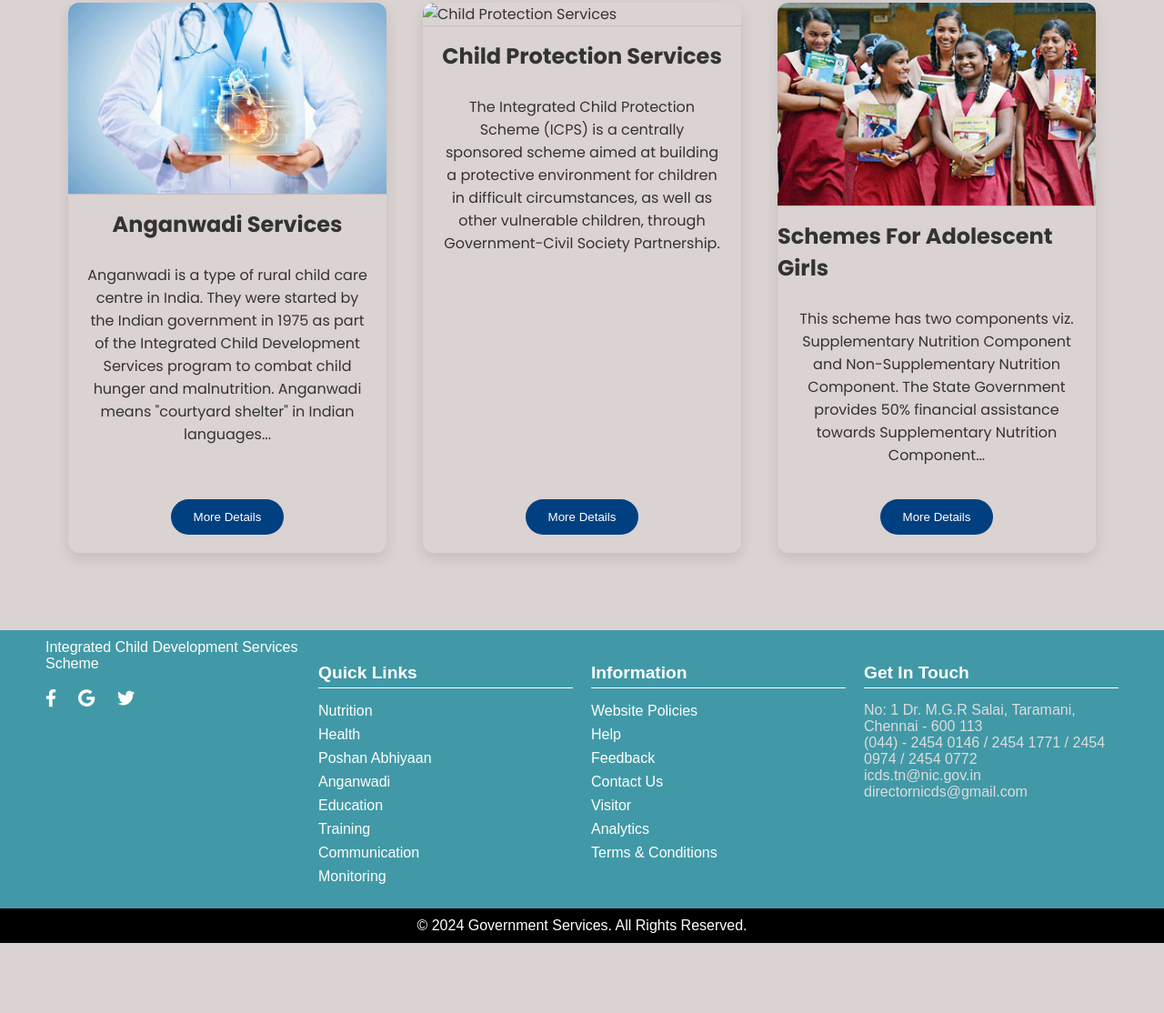
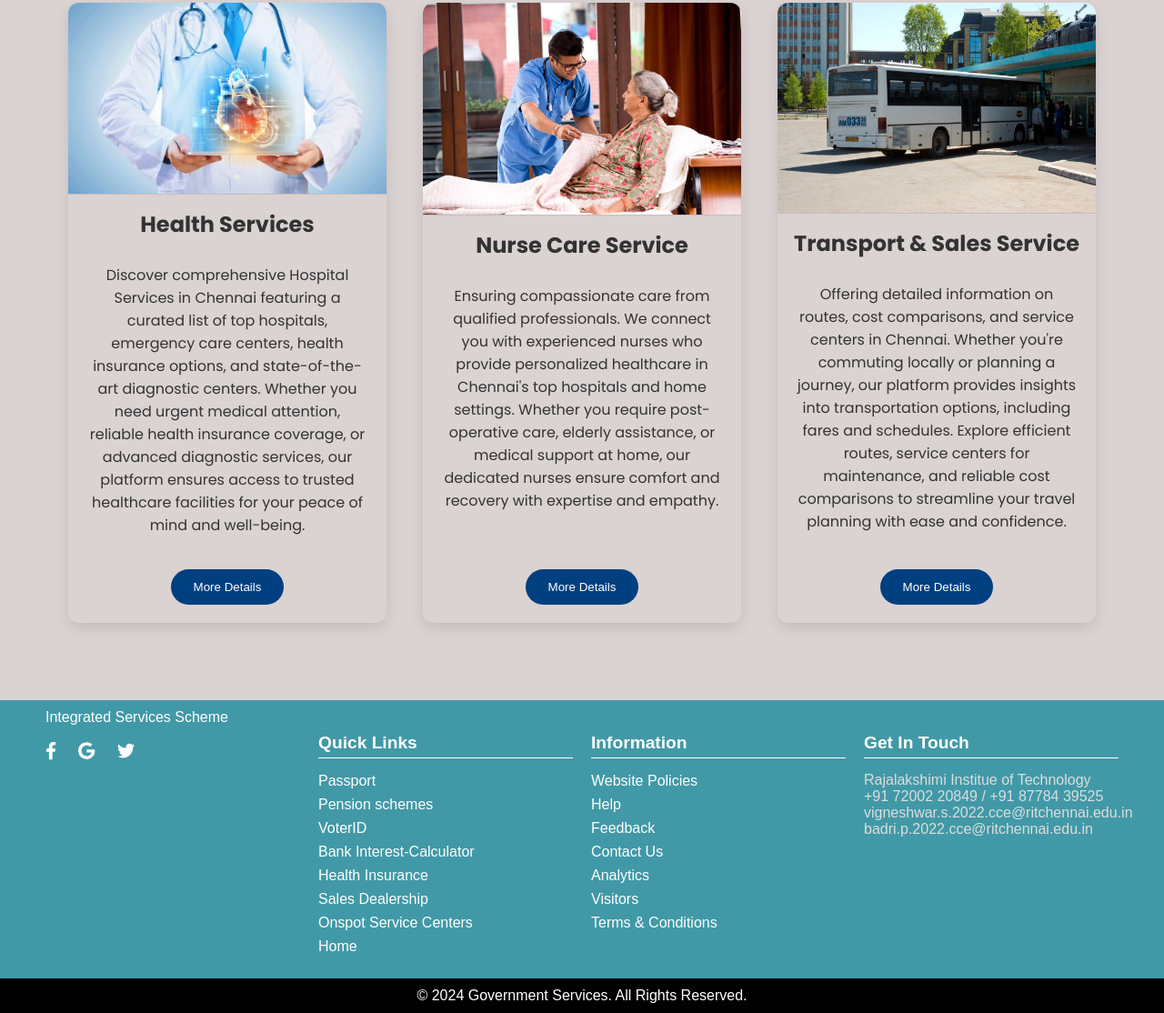
Before and after one commit to Vigneshwar17/Integrated-Services-Final, a plain HTML site: page Integrated service Final/home.html in a window 1280 px wide. Shown: the part 2689-3803 px from the top of the page at 91% size. Before the commit the page ends 3726 px from the top, so only its background shows below. Drawn offline with Linux system fonts and the light colour scheme.

Commit message:
Initial Commit

```diff
--- a/Integrated service Final/home.html
+++ b/Integrated service Final/home.html
@@ -226,23 +226,23 @@
         </div>
 
         <div class="card">
-            <img src="img10.jpeg" alt="Anganwadi Services">
-            <h3>Anganwadi Services</h3>
-            <p>Anganwadi is a type of rural child care centre in India. They were started by the Indian government in 1975 as part of the Integrated Child Development Services program to combat child hunger and malnutrition. Anganwadi means "courtyard shelter" in Indian languages...</p>
-            <a href="sa.html"><button class="details-button">More Details</button></a>
+            <img src="img10.jpeg" alt="Health Services">
+            <h3>Health Services</h3>
+            <p>Discover comprehensive Hospital Services in Chennai featuring a curated list of top hospitals, emergency care centers, health insurance options, and state-of-the-art diagnostic centers. Whether you need urgent medical attention, reliable health insurance coverage, or advanced diagnostic services, our platform ensures access to trusted healthcare facilities for your peace of mind and well-being.</p>
+            <a href="Hospitals.html"><button class="details-button">More Details</button></a>
         </div>
         <div class="card">
-            <img src="Child_prodection.jpg" alt="Child Protection Services">
-            <h3>Child Protection Services</h3>
-            <p>The Integrated Child Protection Scheme (ICPS) is a centrally sponsored scheme aimed at building a protective environment for children in difficult circumstances, as well as other vulnerable children, through Government-Civil Society Partnership.</p>
-            <a href="cp.html"><button class="details-button">More Details</button></a>
+            <img src="img11.jpg" alt="Nursing Details">
+            <h3>Nurse Care Service</h3>
+            <p> Ensuring compassionate care from qualified professionals. We connect you with experienced nurses who provide personalized healthcare in Chennai's top hospitals and home settings. Whether you require post-operative care, elderly assistance, or medical support at home, our dedicated nurses ensure comfort and recovery with expertise and empathy.</p>
+            <a href="ElderandNurseCare.html"><button class="details-button">More Details</button></a>
 
         </div>
         <div class="card">
-            <img src="adolescence.png" alt="Schemes For Adolescent Girls">
-            <h3>Schemes For Adolescent Girls</h3>
-            <p>This scheme has two components viz. Supplementary Nutrition Component and Non-Supplementary Nutrition Component. The State Government provides 50% financial assistance towards Supplementary Nutrition Component...</p>
-            <a href="ag.html"><button class="details-button">More Details</button></a>
+            <img src="img12.jpg" alt="Transport">
+            <h3>Transport & Sales Service</h3>
+            <p>Offering detailed information on routes, cost comparisons, and service centers in Chennai. Whether you're commuting locally or planning a journey, our platform provides insights into transportation options, including fares and schedules. Explore efficient routes, service centers for maintenance, and reliable cost comparisons to streamline your travel planning with ease and confidence.</p>
+            <a href="BusRoutes.html"><button class="details-button">More Details</button></a>
 
         </div>
         <!-- Add more cards as needed -->
@@ -252,7 +252,7 @@
     <footer>
         <div class="footer-container" id="footer-container">
             <div class="footer-section branding">
-                <div class="logo">Integrated Child Development Services Scheme</div> <br>
+                <div class="logo">Integrated Services Scheme</div> <br>
                 <div class="social-icons">
                     <a href="#"><i class="fab fa-facebook-f"></i></a> &nbsp;
                     <a href="https://www.google.com/search"><i class="fab fa-google"></i></a>&nbsp;
@@ -262,14 +262,14 @@
             <div class="footer-section">
                 <h4>Quick Links</h4>
                 <ul>
-                    <li><a href="#">Nutrition</a></li>
-                    <li><a href="#">Health</a></li>
-                    <li><a href="#">Poshan Abhiyaan</a></li>
-                    <li><a href="#">Anganwadi</a></li>
-                    <li><a href="#">Education</a></li>
-                    <li><a href="#">Training</a></li>
-                    <li><a href="#">Communication</a></li>
-                    <li><a href="#">Monitoring</a></li>
+                    <li><a href="#">Passport </a></li>
+                    <li><a href="#">Pension schemes</a></li>
+                    <li><a href="#">VoterID</a></li>
+                    <li><a href="#">Bank Interest-Calculator</a></li>
+                    <li><a href="#">Health Insurance</a></li>
+                    <li><a href="#">Sales Dealership</a></li>
+                    <li><a href="#">Onspot Service Centers</a></li>
+                    <li><a href="#">Home</a></li>
                 </ul>
             </div>
             <div class="footer-section">
@@ -279,18 +279,18 @@
                     <li><a href="#">Help</a></li>
                     <li><a href="#">Feedback</a></li>
                     <li><a href="#">Contact Us</a></li>
-                    <li><a href="#">Visitor</a></li>
                     <li><a href="#">Analytics</a></li>
+                    <li><a href="#">Visitors</a></li>
                     <li><a href="#">Terms & Conditions</a></li>
                 </ul>
             </div>
             <div class="footer-section contact">
                 <h4>Get In Touch</h4>
                 <address>
-                    No: 1 Dr. M.G.R Salai, Taramani, Chennai - 600 113<br>
-                    <a href="tel:+04424540146">(044) - 2454 0146 / 2454 1771 / 2454 0974 / 2454 0772</a><br>
-                    <a href="mailto:icds.tn@nic.gov.in">icds.tn@nic.gov.in</a><br>
-                    <a href="mailto:directornicds@gmail.com">directornicds@gmail.com</a>
+                    Rajalakshimi Institue of Technology<br>
+                    <a href="Ph:72002 20849">+91 72002 20849 / +91 87784 39525</a><br>
+                    <a href="mailto:vigneshwar.p.2022.cce@ritchennai.edu.in">vigneshwar.s.2022.cce@ritchennai.edu.in</a><br>
+                    <a href="mailto:badri.p.2022.cce@ritchennai.edu.in"></a>badri.p.2022.cce@ritchennai.edu.in</a>
                 </address>
             </div>
         </div>
```
Also changed, not shown: Integrated service Final/img11.jpg (added), Integrated service Final/img12.jpg (added), Integrated service Final/img13.png (added).
